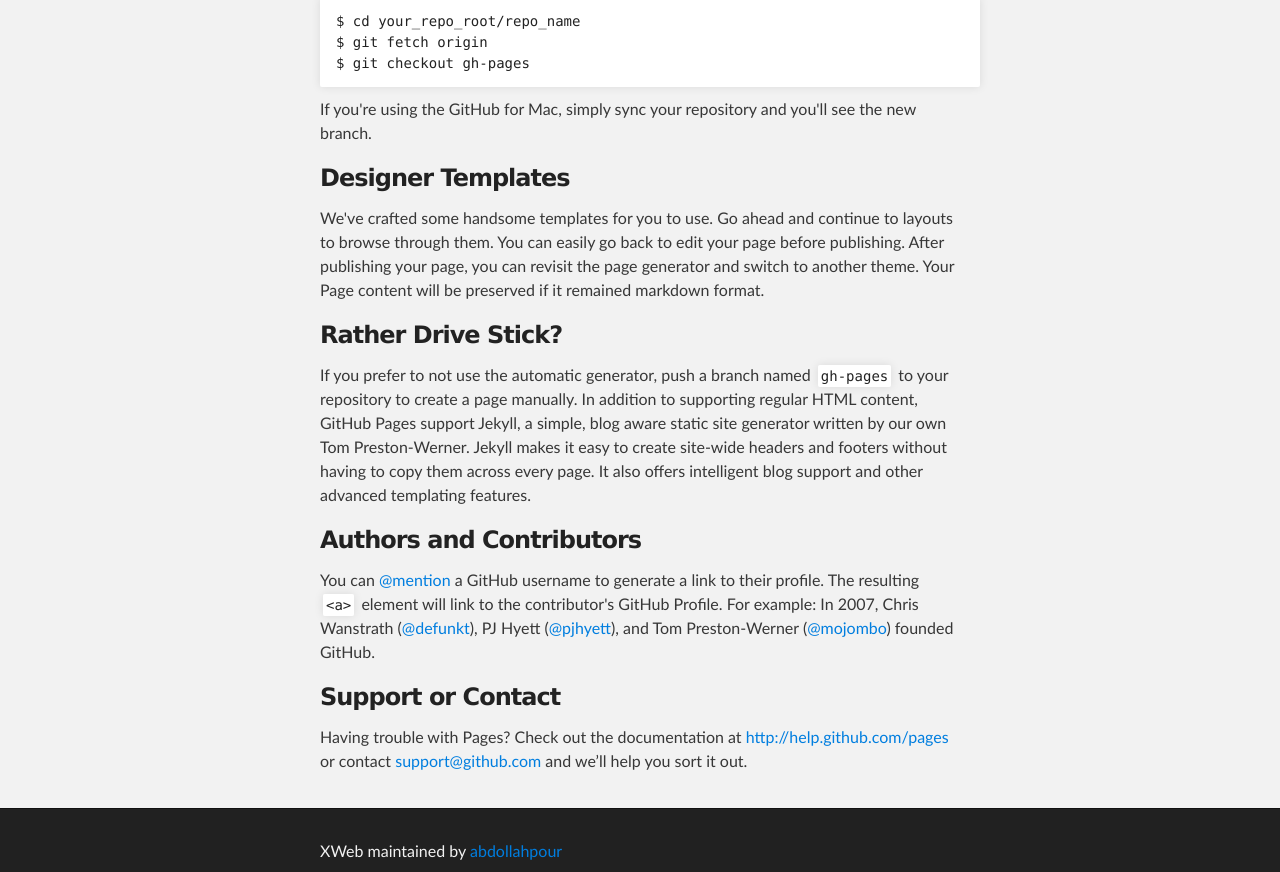
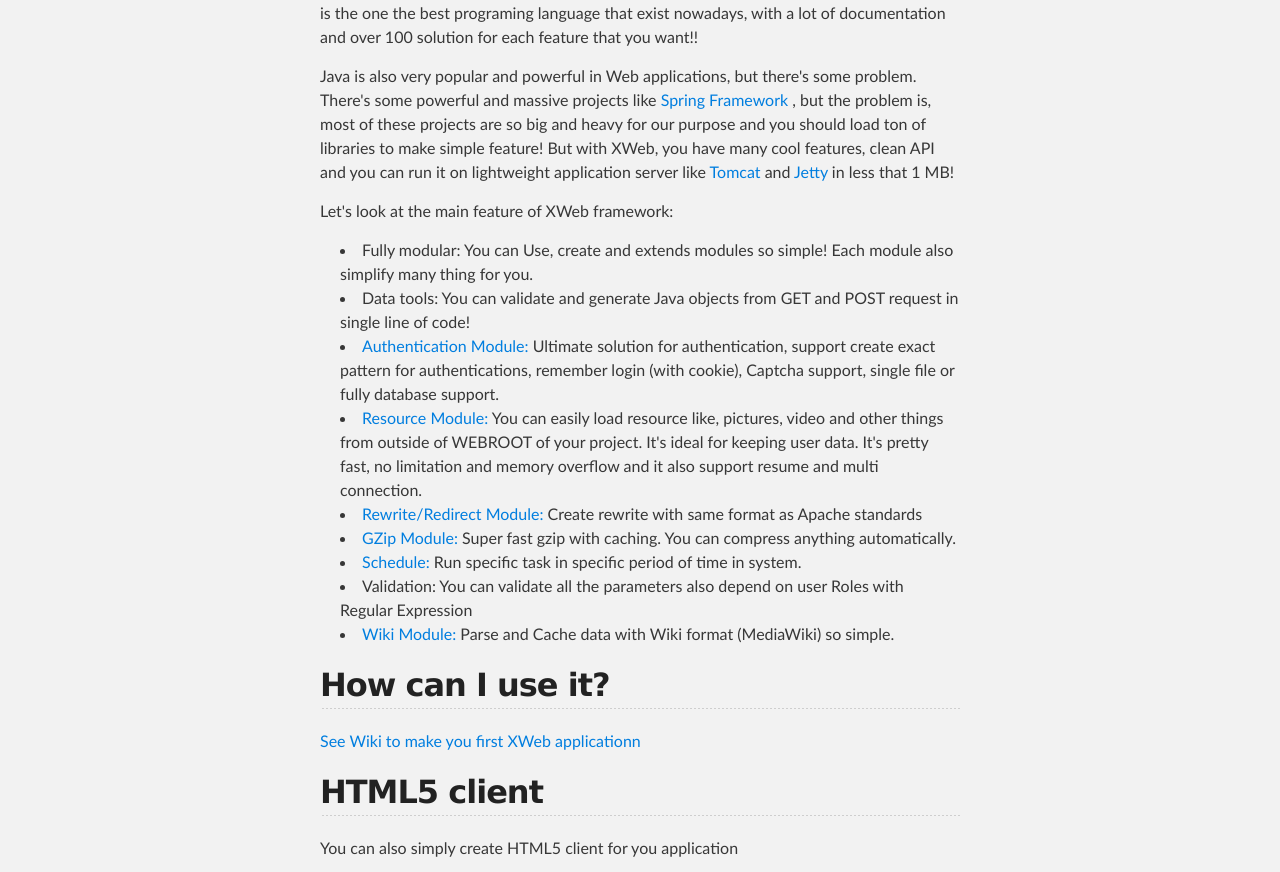
Before and after one commit to abdollahpour/xweb, a plain HTML site: page index.html in a window 1280 px wide. Shown: the part 347-1219 px from the top of the page. Drawn offline with Linux system fonts and the light colour scheme.

```diff
--- a/index.html
+++ b/index.html
@@ -4,7 +4,7 @@
   <head>
     <meta charset='utf-8' />
     <meta http-equiv="X-UA-Compatible" content="chrome=1" />
-    <meta name="description" content="XWeb : XWeb, Simple modular framework for JavaEE" />
+    <meta name="description" content="XWeb : XWeb, Simple modular framework for Web" />
 
     <link rel="stylesheet" type="text/css" media="screen" href="stylesheets/stylesheet.css">
 
@@ -19,7 +19,7 @@
           <a id="forkme_banner" href="https://github.com/abdollahpour/xweb">View on GitHub</a>
 
           <h1 id="project_title">XWeb</h1>
-          <h2 id="project_tagline">XWeb, Simple modular framework for JavaEE</h2>
+          <h2 id="project_tagline">XWeb, Simple modular framework for Web</h2>
 
             <section id="downloads">
               <a class="zip_download_link" href="https://github.com/abdollahpour/xweb/zipball/master">Download this project as a .zip file</a>
@@ -31,37 +31,42 @@
     <!-- MAIN CONTENT -->
     <div id="main_content_wrap" class="outer">
       <section id="main_content" class="inner">
-        <h3>
-<a name="whats-xweb" class="anchor" href="#whats-xweb"><span class="octicon octicon-link"></span></a>What's XWeb?</h3>
+        <h1>
+<a name="xweb" class="anchor" href="#xweb"><span class="octicon octicon-link"></span></a>XWeb</h1>
 
-<p>You can create full feature web application with java in less than hour.</p>
+<p>XWeb is simple modular library to create JavaEE base web applications. As you know, Java is the one the best programing language that exist nowadays, with a lot of documentation and over 100 solution for each feature that you want!!</p>
 
-<pre><code>$ cd your_repo_root/repo_name
-$ git fetch origin
-$ git checkout gh-pages
-</code></pre>
+<p>Java is also very popular and powerful in Web applications, but there's some problem. There's some powerful and massive projects like <a href="projects.spring.io/spring-framework">Spring Framework </a>, but the problem is, most of these projects are so big and heavy for our purpose and you should load ton of libraries to make simple feature! But with XWeb, you have many cool features, clean API and you can run it on lightweight application server like <a href="tomcat.apache.org">Tomcat </a> and <a href="http://www.eclipse.org/jetty">Jetty </a> in less that 1 MB!</p>
 
-<p>If you're using the GitHub for Mac, simply sync your repository and you'll see the new branch.</p>
+<p>Let's look at the main feature of XWeb framework:</p>
 
-<h3>
-<a name="designer-templates" class="anchor" href="#designer-templates"><span class="octicon octicon-link"></span></a>Designer Templates</h3>
+<ul>
+<li>Fully modular: You can Use, create and extends modules so simple! Each module also simplify many thing for you.</li>
+<li>Data tools: You can validate and generate Java objects from GET and POST request in single line of code!</li>
+<li>
+<a href="https://github.com/abdollahpour/xweb/wiki/AuthenticationModule">Authentication Module: </a> Ultimate solution for authentication, support create exact pattern for authentications, remember login (with cookie), Captcha support, single file or fully database support.</li>
+<li>
+<a href="https://github.com/abdollahpour/xweb/wiki/ResourceModule">Resource Module: </a> You can easily load resource like, pictures, video and other things from outside of WEBROOT of your project. It's ideal for keeping user data. It's pretty fast, no limitation and memory overflow and it also support resume and multi connection.</li>
+<li>
+<a href="https://github.com/abdollahpour/xweb/wiki/RewriteModule">Rewrite/Redirect Module: </a> Create rewrite with same format as Apache standards</li>
+<li>
+<a href="https://github.com/abdollahpour/xweb/wiki/GzipModule">GZip Module: </a> Super fast gzip with caching. You can compress anything automatically.</li>
+<li>
+<a href="https://github.com/abdollahpour/xweb/wiki/Schedule">Schedule: </a> Run specific task in specific period of time in system.</li>
+<li>Validation: You can validate all the parameters also depend on user Roles with Regular Expression</li>
+<li>
+<a href="https://github.com/abdollahpour/xweb-wiki">Wiki Module: </a> Parse and Cache data with Wiki format (MediaWiki) so simple.</li>
+</ul><h2>
+<a name="how-can-i-use-it" class="anchor" href="#how-can-i-use-it"><span class="octicon octicon-link"></span></a>How can I use it?</h2>
 
-<p>We've crafted some handsome templates for you to use. Go ahead and continue to layouts to browse through them. You can easily go back to edit your page before publishing. After publishing your page, you can revisit the page generator and switch to another theme. Your Page content will be preserved if it remained markdown format.</p>
+<p><a href="https://github.com/abdollahpour/xweb/wiki">See Wiki to make you first XWeb applicationn</a></p>
 
-<h3>
-<a name="rather-drive-stick" class="anchor" href="#rather-drive-stick"><span class="octicon octicon-link"></span></a>Rather Drive Stick?</h3>
+<h2>
+<a name="html5-client" class="anchor" href="#html5-client"><span class="octicon octicon-link"></span></a>HTML5 client</h2>
 
-<p>If you prefer to not use the automatic generator, push a branch named <code>gh-pages</code> to your repository to create a page manually. In addition to supporting regular HTML content, GitHub Pages support Jekyll, a simple, blog aware static site generator written by our own Tom Preston-Werner. Jekyll makes it easy to create site-wide headers and footers without having to copy them across every page. It also offers intelligent blog support and other advanced templating features.</p>
+<p>You can also simply create HTML5 client for you application</p>
 
-<h3>
-<a name="authors-and-contributors" class="anchor" href="#authors-and-contributors"><span class="octicon octicon-link"></span></a>Authors and Contributors</h3>
-
-<p>You can <a href="https://github.com/blog/821" class="user-mention">@mention</a> a GitHub username to generate a link to their profile. The resulting <code>&lt;a&gt;</code> element will link to the contributor's GitHub Profile. For example: In 2007, Chris Wanstrath (<a href="https://github.com/defunkt" class="user-mention">@defunkt</a>), PJ Hyett (<a href="https://github.com/pjhyett" class="user-mention">@pjhyett</a>), and Tom Preston-Werner (<a href="https://github.com/mojombo" class="user-mention">@mojombo</a>) founded GitHub.</p>
-
-<h3>
-<a name="support-or-contact" class="anchor" href="#support-or-contact"><span class="octicon octicon-link"></span></a>Support or Contact</h3>
-
-<p>Having trouble with Pages? Check out the documentation at <a href="http://help.github.com/pages">http://help.github.com/pages</a> or contact <a href="mailto:support@github.com">support@github.com</a> and we’ll help you sort it out.</p>
+<p><a href="https://github.com/abdollahpour/xweb-html5-bootstrap">Please see xweb-html5-bootstrap</a></p>
       </section>
     </div>
 
```
Also changed, not shown: params.json (+1 -1 lines).
